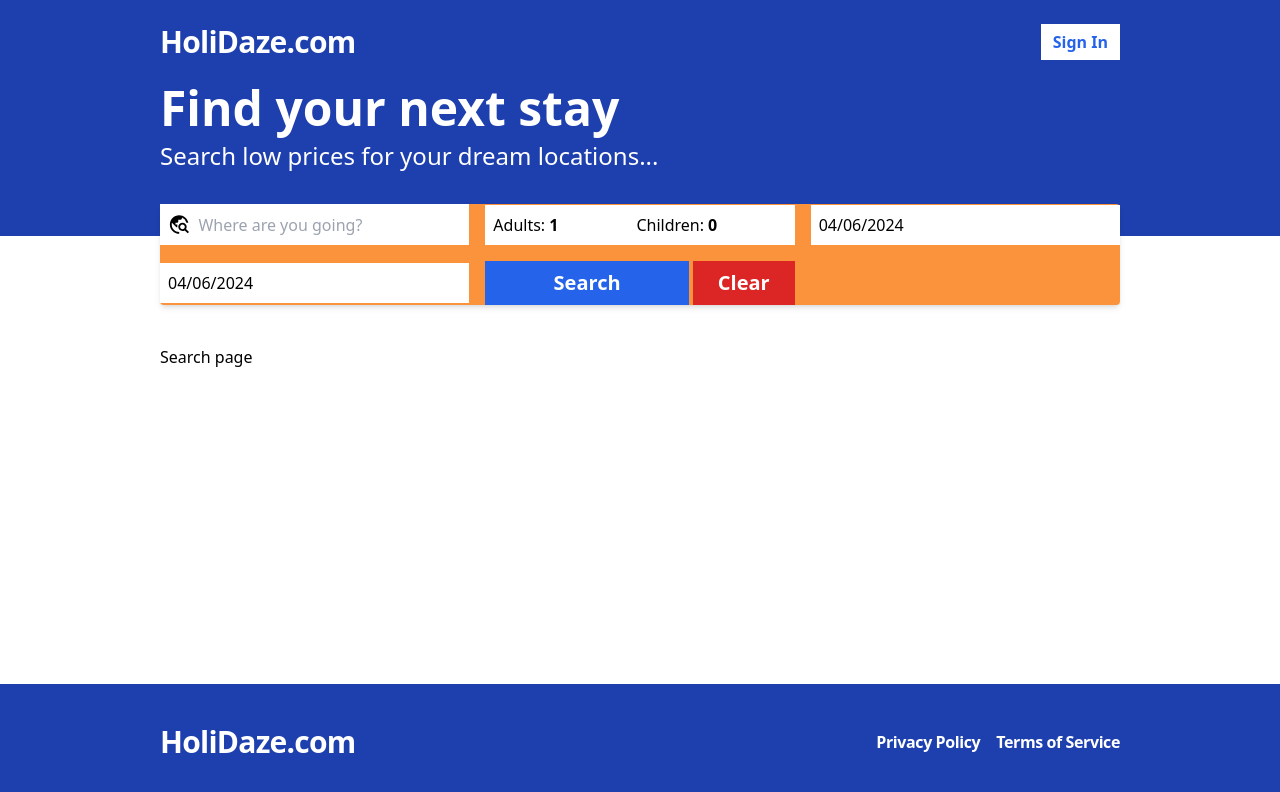
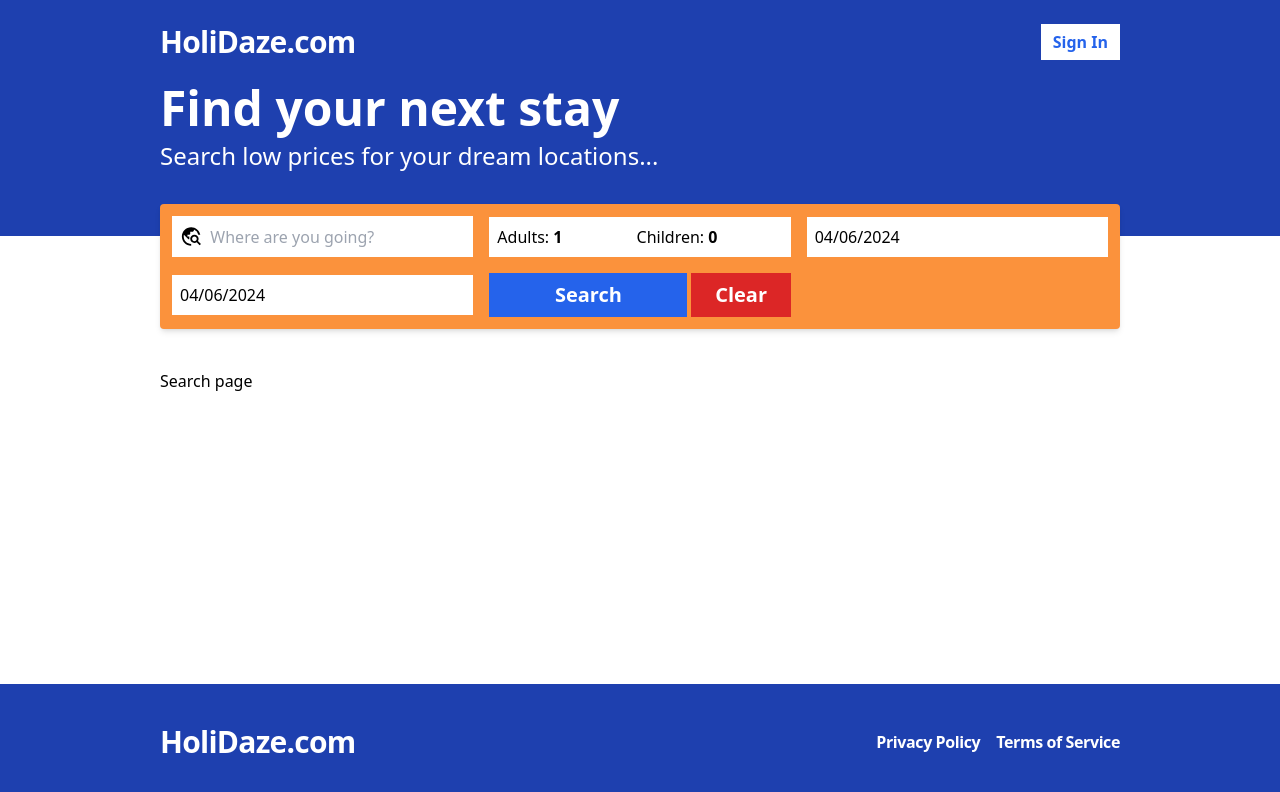
Before and after one commit to cian-oL/mern-booking-app, a React (Vite) app in the folder frontend/: page /search in a window 1280 px wide. Shown: the top 792 px of the page. Built offline with nearby package versions, Linux system fonts and the light colour scheme; no server answers.

Commit message:
Fixed error and amended SearchBar styling

```diff
--- a/frontend/src/components/SearchBar.tsx
+++ b/frontend/src/components/SearchBar.tsx
@@ -36,7 +36,7 @@ const SearchBar = () => {
   return (
     <form
       onSubmit={handleSubmit}
-      className="-mt-8 bg-orange-400 rounded shadow-md grid grid-cols-2 lg:grid-cols-3 2xl:grid-cols-5 items-center gap-4"
+      className="-mt-8 p-3 bg-orange-400 rounded shadow-md grid grid-cols-2 lg:grid-cols-3 2xl:grid-cols-5 items-center gap-4"
     >
       <div className="flex flex-row items-center flex-1 bg-white p-2">
         <MdTravelExplore size={25} className="mr-2" />
@@ -100,11 +100,11 @@ const SearchBar = () => {
           wrapperClassName="min-w-full"
         />
       </div>
-      <div className="flex gap-1">
-        <button className="w-2/3 bg-blue-600 text-white h-full p-2 font-bold text-xl hover:bg-blue-500">
+      <div className="flex gap-1 col-span-2 xl:col-span-1">
+        <button className="w-1/2 xl:w-2/3 bg-blue-600 text-white h-full p-2 font-bold text-xl hover:bg-blue-500">
           Search
         </button>
-        <button className="w-1/3 bg-red-600 text-white h-full p-2 font-bold text-xl hover:bg-red-500">
+        <button className="w-1/2 xl:w-1/3 bg-red-600 text-white h-full p-2 font-bold text-xl hover:bg-red-500">
           Clear
         </button>
       </div>
--- a/frontend/src/contexts/SearchContext.tsx
+++ b/frontend/src/contexts/SearchContext.tsx
@@ -12,8 +12,7 @@ type SearchContext = {
     checkIn: Date,
     checkOut: Date,
     adultCount: number,
-    childCount: number,
-    hotelId: string
+    childCount: number
   ) => void;
 };
 
```
